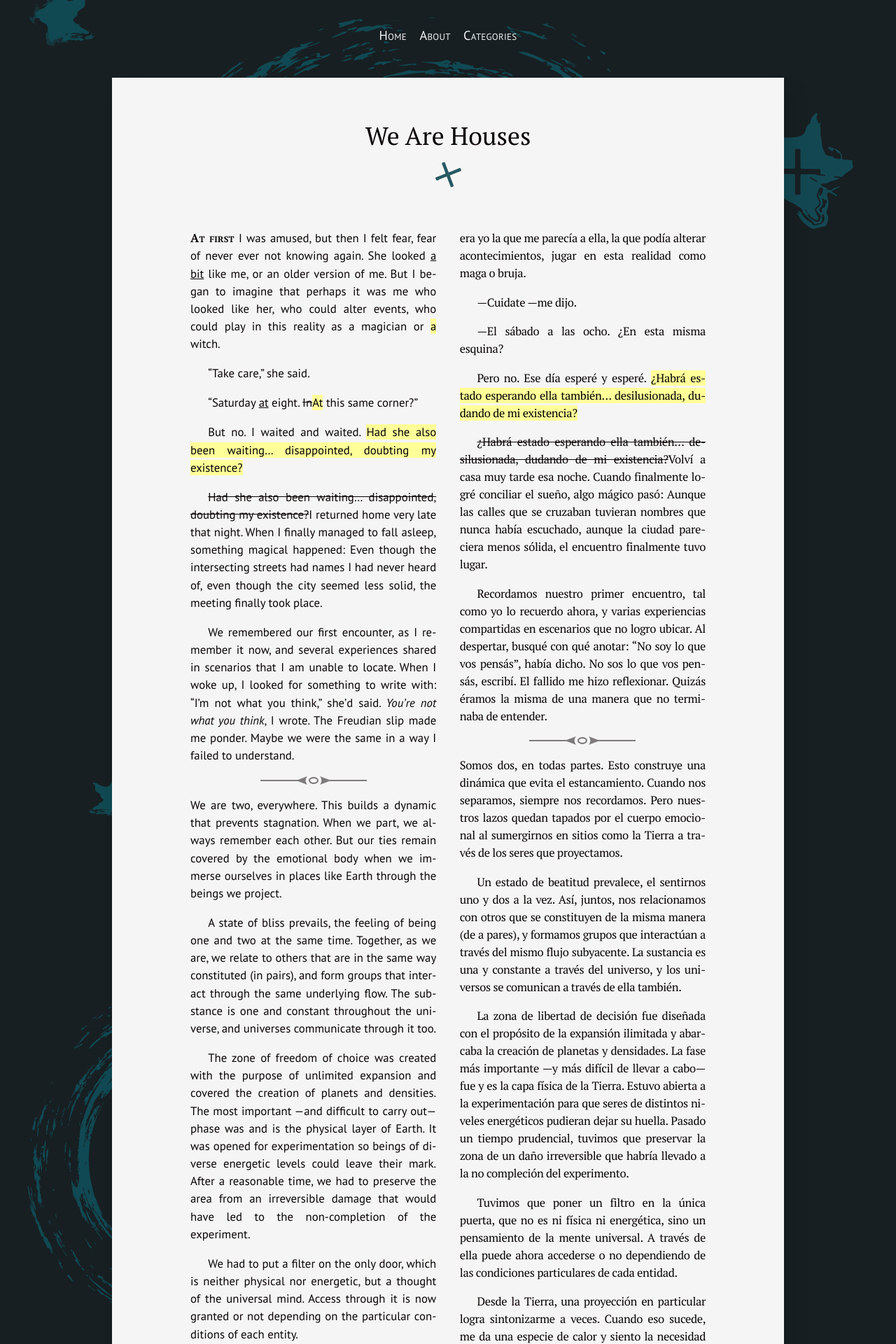
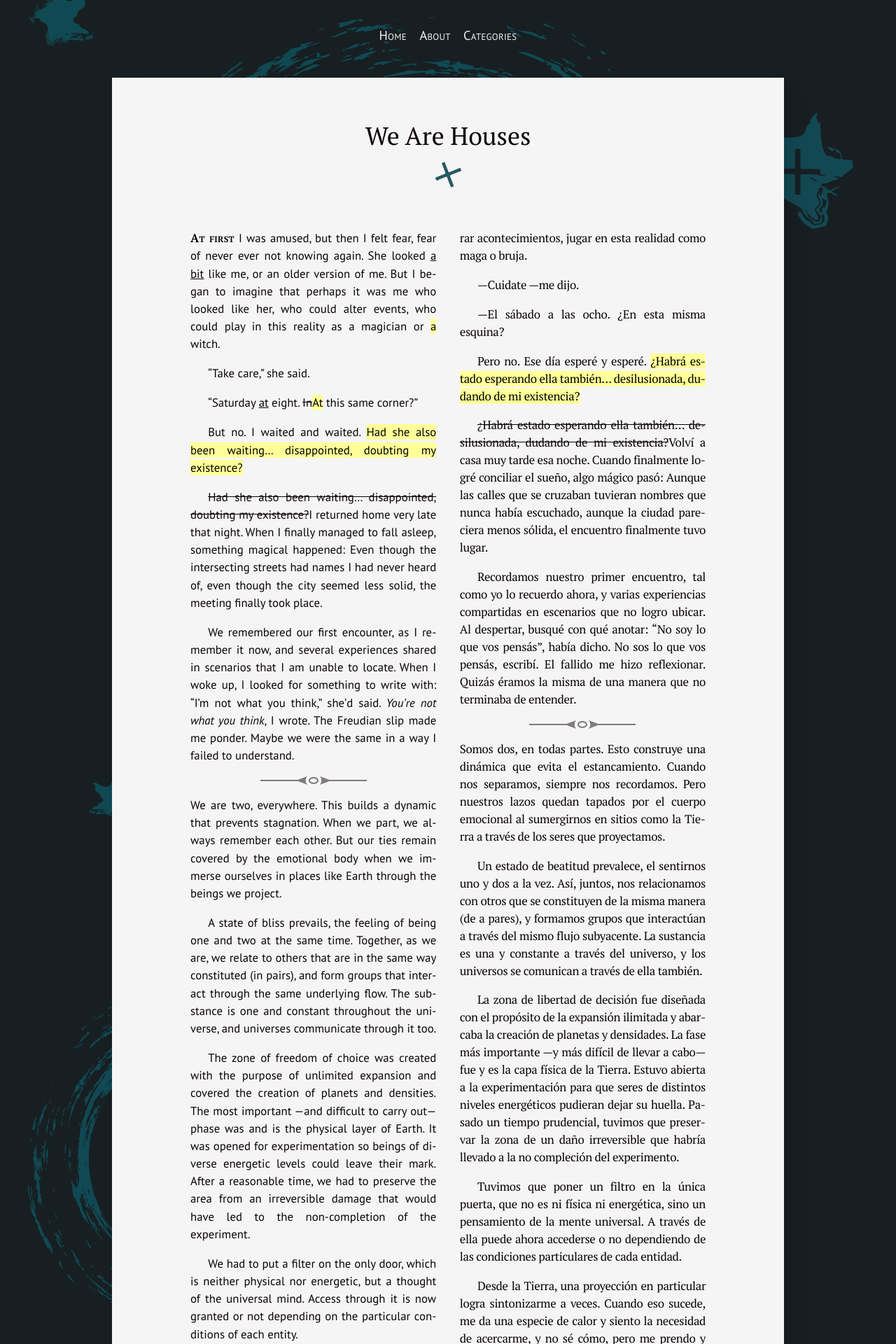
Before and after one commit to silvialohrmann/editorial, a Jekyll site: the page built from _posts/2022-11-18-we-are-houses.md, in a window 1280 px wide. Shown: the top 1920 px of the page at 70% size. Built offline with Jekyll 4.4.1, drawn with Linux system fonts in a browser that asks for light colours.

Commit message:
Update _article.scss

```diff
--- a/_sass/_article.scss
+++ b/_sass/_article.scss
@@ -60,7 +60,7 @@
 
 .spanish p {
   font-family: 'PT Serif', serif;
-  font-size: 98%;
+  font-size: 100%;
   letter-spacing: -.02em;
   line-height: 25px;
 }
```
